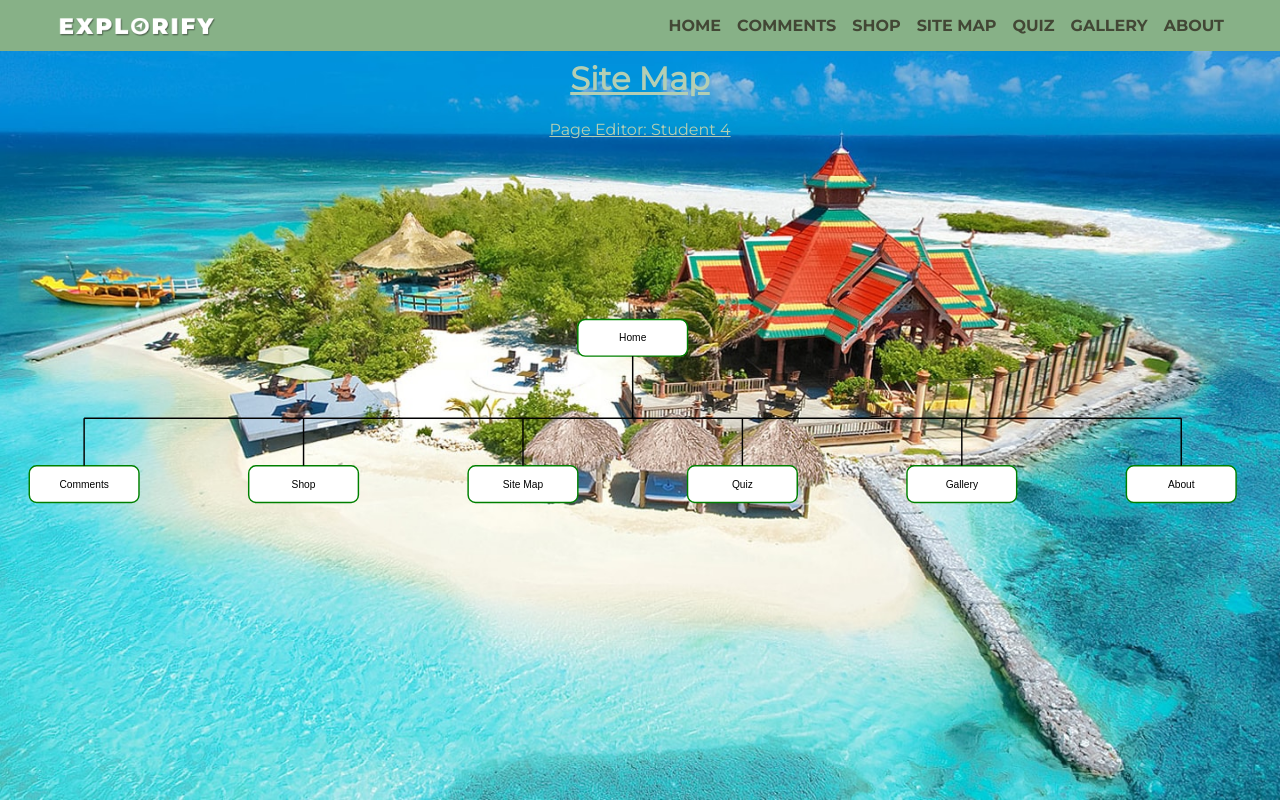
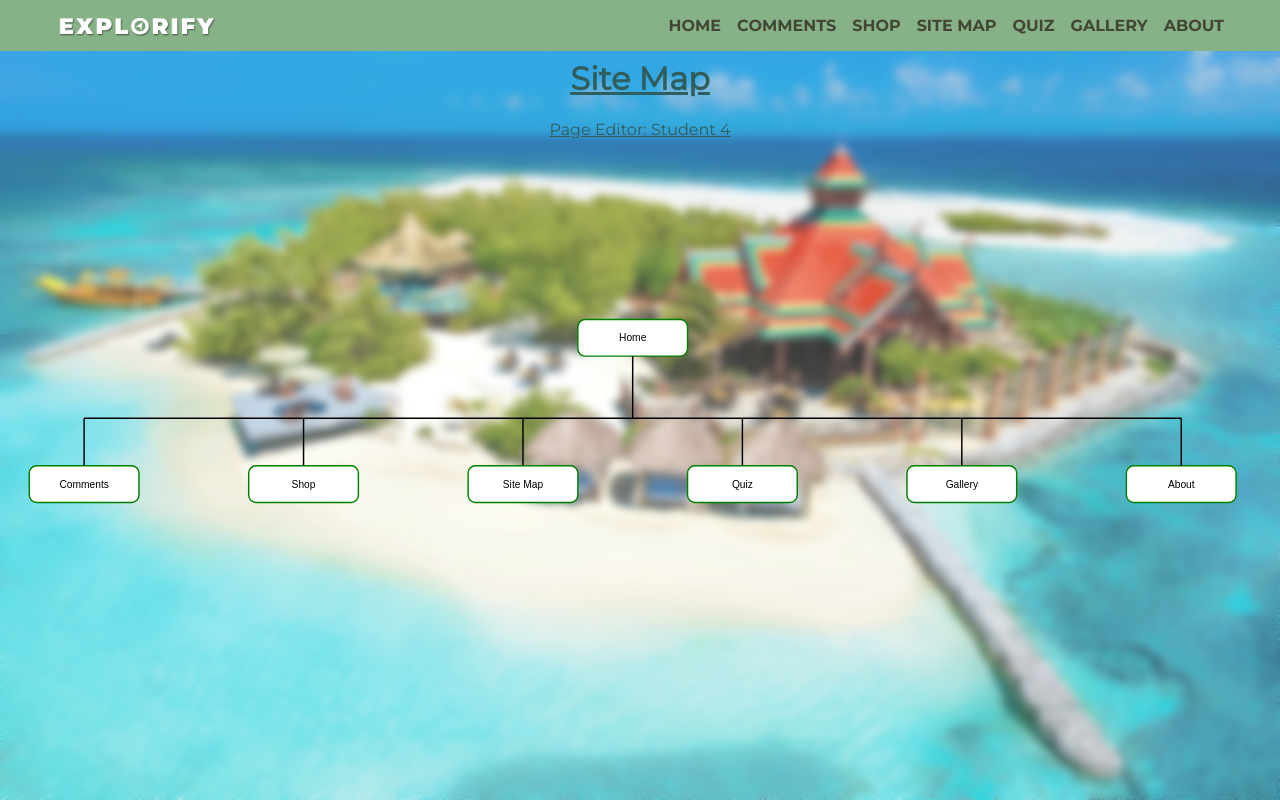
Before and after one commit to SIMONAB7/CountryWB, a plain HTML site: page sitemap.html in a window 1280 px wide. Drawn offline with Linux system fonts and the light colour scheme.

Commit message:
Minor changes (added background image to site map)

```diff
--- a/sitemap.html
+++ b/sitemap.html
@@ -8,6 +8,7 @@
 </head>
 
 <body>
+
   <div class="navbar">
     <div class="logo-holder"><img src="static/images/logo-white.png" alt="logo"></div>
     <ul>
@@ -21,7 +22,13 @@
     </ul>
 </div><br><br>
 
-    <h1 class = "centre" style="text-decoration: underline; color: rgb(179, 206, 179);" >Site Map</h1>
+
+
+    <h1 class = "centre" style="text-decoration: underline; color: rgb(48, 94, 94);" >Site Map</h1>
+
+    <div class="background-img">
+      <div class="blur"></div>
+      </div>
 
     <svg id="svgJS" viewBox="0 0 1750 300">
         <a href="index.html"></a>
@@ -86,9 +93,10 @@
       </svg>
 
       <footer>
-      <a href="pageeditordeondre.html" class = "pageeditor" style="color: rgb(179, 206, 179);">Page Editor: Student 4</a>
+      <a href="pageeditordeondre.html" class = "pageeditor" style="color: rgb(48, 94, 94);">Page Editor: Student 4</a>
       <p></p>
     </footer>
+
 
     <script src = "scripts/sitemap.js"></script>
 </body>
--- a/static/styling/gallery.css
+++ b/static/styling/gallery.css
@@ -57,7 +57,7 @@ div.perma-block {
     position: absolute;
     top: 50%;
     right: 1.25%;
-    border: 1px solid #000000;
+    border: 2px solid #000000;
     border-radius: .25rem;
     display: none;
     width: 300px;
--- a/static/styling/pageeditordeondre.css
+++ b/static/styling/pageeditordeondre.css
@@ -24,6 +24,10 @@ body{
     font-family: 'Montserrat-Regular', Arial, Helvetica, sans-serif;
 }
 
+p {
+    font-size: 15pt;
+}
+
 .backtop {
     display: block;
     text-align: center;
--- a/static/styling/sitemap.css
+++ b/static/styling/sitemap.css
@@ -34,10 +34,37 @@
     }
     body{
         font-family: 'Montserrat-Regular', Arial, Helvetica, sans-serif;
-        background-image : url("../images/JamaicanResort.jpg") ;
+    }
+
+    h1 {
+        position: relative;
+        z-index: 1;
+    }
+
+    footer {
+        position: relative;
+        z-index: 1;
+    }
+
+    .background-img {
+        background-image : url("../images/JamaicanResort.jpg");
+        background-position: bottom;
         background-repeat: no-repeat;
         background-attachment: fixed;
         background-size: cover;
+        position: absolute;
+        top: 0;
+        left: 0;
+        z-index: -1;
+        width: 100%;
+        height: 100%;
+    }
+
+    .blur {
+        background: rgba(255, 255, 255, 0.2);
+        backdrop-filter: blur(4px);
+        height: 100vh;
+        width: 100%;
     }
 
     #svgJS g:hover polyline,
```
Also changed, not shown: gallery.html (+1 -1 lines), pageeditordeondre.html (+8 -8 lines).
